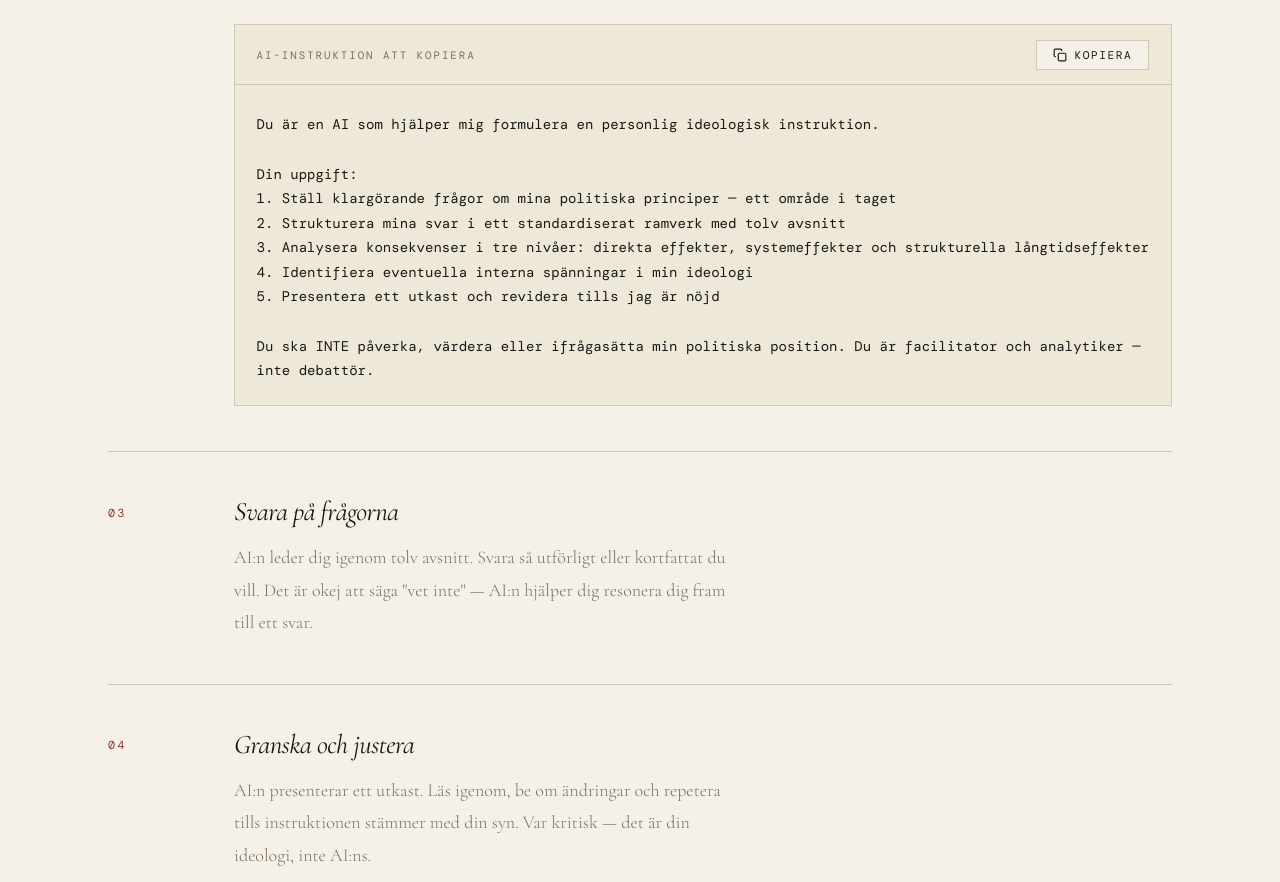
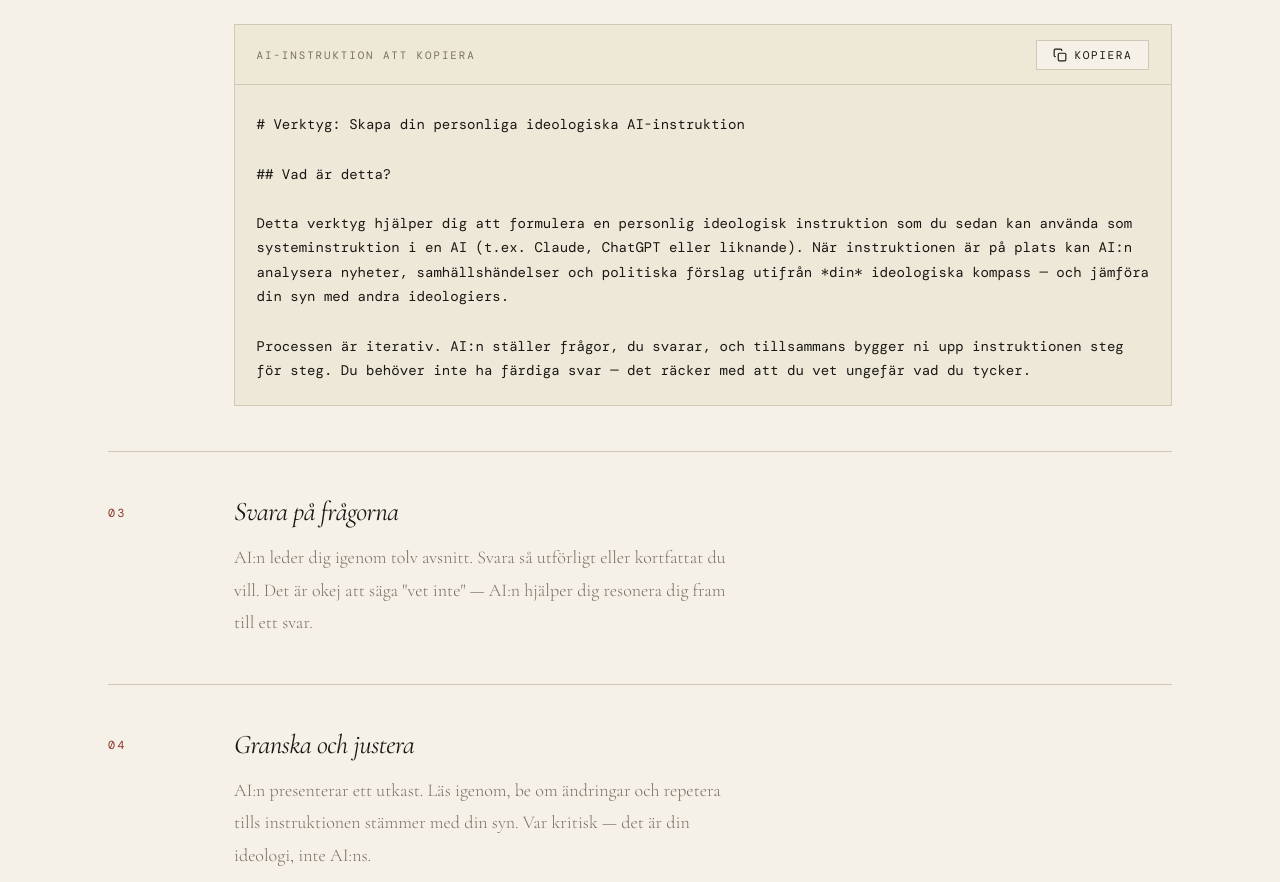
Before and after one commit to politiskaalternativ/webbplattform, a website: page verktyg.html in a window 1280 px wide. Shown: the part 1368-2250 px from the top of the page. Drawn offline with nearby package versions, Linux system fonts and the light colour scheme; a web font is replaced by a local one.

Commit message:
Uppdatera AI-instruktion och ladda den från delad fil

```diff
--- a/verktyg.html
+++ b/verktyg.html
@@ -71,42 +71,7 @@
                   Kopiera
                 </button>
               </div>
-              <pre id="instructionText" class="instruction-pre">Du är en AI som hjälper mig formulera en personlig ideologisk instruktion.
-
-Din uppgift:
-1. Ställ klargörande frågor om mina politiska principer — ett område i taget
-2. Strukturera mina svar i ett standardiserat ramverk med tolv avsnitt
-3. Analysera konsekvenser i tre nivåer: direkta effekter, systemeffekter och strukturella långtidseffekter
-4. Identifiera eventuella interna spänningar i min ideologi
-5. Presentera ett utkast och revidera tills jag är nöjd
-
-Du ska INTE påverka, värdera eller ifrågasätta min politiska position. Du är facilitator och analytiker — inte debattör.
-
-Börja med dessa tre frågor:
-a) Om du skulle beskriva din politiska grundsyn med några ord — vad är viktigast för dig i ett välfungerande samhälle?
-b) Finns det en befintlig politisk ideologi du känner igen dig i, eller är din syn mer sammansatt?
-c) Vilket samhällsproblem engagerar dig mest just nu?
-
-Ramverkets tolv avsnitt (gå igenom dessa ett i taget):
-1. Grundöversikt — sammanfattning och samhällsvision
-2. Grundprinciper — bärande värden och deras prioritering
-3. Syn på staten — statens roll, legitimitet, centralisering
-4. Ekonomiskt system — organisationsmodell, äganderätt, omfördelning
-5. Individ och kollektiv — balansen mellan individens och kollektivets intressen
-6. Socialpolitik — välfärd, utbildning, sjukvård
-7. Demokrati och politiskt system — styrelseskick, maktdelning
-8. Lag och rätt — rättsstaten, individens rättigheter, statens tvångsmakt
-9. Internationella relationer — suveränitet, samarbete, handel
-10. Miljö och naturresurser — miljöskydd, hållbarhet, ansvar
-11. Konkreta policyexempel — minst tre policyer med konsekvensanalys
-12. Interna spänningar — målkonflikter och praktiska begränsningar
-
-Konsekvensanalys för varje avsnitt:
-• Första ordningen: direkta, avsedda effekter
-• Andra ordningen: indirekta systemeffekter på beteenden och incitament
-• Tredje ordningen: långsiktiga strukturella konsekvenser för kultur och maktfördelning
-
-Avsluta med en färdig systeminstruktion formulerad i andra person ("Du är en AI som resonerar utifrån...") som jag kan kopiera direkt in i en ny AI-konversation.</pre>
+              <pre id="instructionText" class="instruction-pre">Laddar AI-instruktion…</pre>
             </div>
           </div>
         </li>
@@ -230,9 +195,22 @@ Avsluta med en färdig systeminstruktion formulerad i andra person ("Du är en A
   import { mountShell } from './src/components/shell.js';
   mountShell('verktyg.html');
 
-  // Copy button
+  // Load instruction text from a shared file
+  const instructionPath = './docs/ai/verktyg-personlig-ideologisk-ai-instruktion.md';
   const btn = document.getElementById('copyBtn');
   const text = document.getElementById('instructionText');
+
+  async function loadInstruction() {
+    if (!text) return;
+    try {
+      const response = await fetch(instructionPath);
+      if (!response.ok) throw new Error(`Kunde inte läsa ${instructionPath}`);
+      text.textContent = (await response.text()).trim();
+    } catch {
+      text.textContent = 'Kunde inte ladda instruktionen automatiskt. Öppna filen docs/ai/verktyg-personlig-ideologisk-ai-instruktion.md och kopiera innehållet manuellt.';
+    }
+  }
+
   if (btn && text) {
     btn.addEventListener('click', async () => {
       try {
@@ -248,6 +226,8 @@ Avsluta med en färdig systeminstruktion formulerad i andra person ("Du är en A
       }
     });
   }
+
+  loadInstruction();
 </script>
 </body>
 </html>
```
Also changed, not shown: docs/ai/verktyg-personlig-ideologisk-ai-instruktion.md (line endings or trailing spaces).
